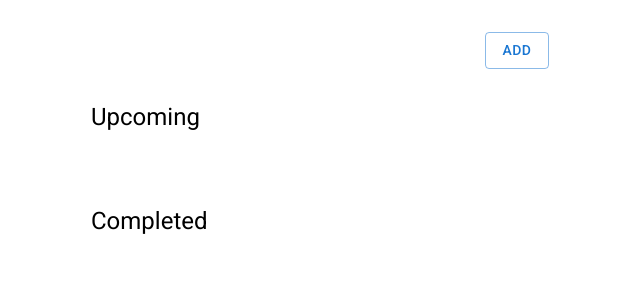
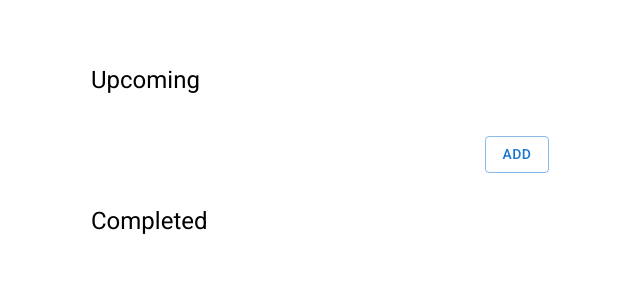
Before and after one commit to tino-junge/next-todo-app, a Next.js app: page / in a window 1280 px wide. Shown: the top 300 px of the page, without its empty margins (123-763 px from the left). Built offline with nearby package versions, Linux system fonts and the light colour scheme.

Commit message:
Fix exports, Pagelayout component

```diff
--- a/components/addTodoButton.tsx
+++ b/components/addTodoButton.tsx
@@ -8,9 +8,9 @@ import TextField from '@mui/material/TextField';
 import { ChangeEvent, useState } from 'react';
 
 import { useTodosContext } from '../context/todosContext';
-import DatePicker from './datePicker';
+import { DatePicker } from './datePicker';
 
-export default function AddTodoButton() {
+export function AddTodoButton() {
   const { addTodo } = useTodosContext();
   const [open, setOpen] = useState(false);
   const [isFormInvalid, setIsFormInvalid] = useState(false);
--- a/components/datePicker.tsx
+++ b/components/datePicker.tsx
@@ -11,7 +11,7 @@ interface DateTimePickerProps {
   setDate: React.Dispatch<React.SetStateAction<Date>>;
 }
 
-export default function DatePicker(props: DateTimePickerProps) {
+export function DatePicker(props: DateTimePickerProps) {
   return (
     <Box my={3}>
       <LocalizationProvider dateAdapter={AdapterDateFns}>
--- /dev/null
+++ b/components/pageLayout.tsx
@@ -0,0 +1,23 @@
+import { Container } from '@mui/material';
+import { Box } from '@mui/system';
+
+interface PageLayoutProps {
+  children?: React.ReactNode;
+}
+export const PageLayout = (props: PageLayoutProps) => {
+  return (
+    <Container maxWidth="lg">
+      <Box
+        sx={{
+          my: 4,
+          display: 'flex',
+          flexDirection: 'column',
+          justifyContent: 'center',
+          alignItems: 'center',
+        }}
+      >
+        {props.children}
+      </Box>
+    </Container>
+  );
+};
--- a/components/todoItem.tsx
+++ b/components/todoItem.tsx
@@ -9,14 +9,14 @@ import intlFormat from 'date-fns/intlFormat';
 import { SnackbarKey, useSnackbar } from 'notistack';
 
 import { useTodosContext } from '../context/todosContext';
-import useTimeout from '../hooks/useTimeout';
+import { useTimeout } from '../hooks/useTimeout';
 import { Todo } from '../types/todo';
 
 interface TodoItemProps {
   todo: Todo;
 }
 
-export default function TodoItem(props: TodoItemProps) {
+export function TodoItem(props: TodoItemProps) {
   const { todo } = props;
   const { completeTodo } = useTodosContext();
   const { enqueueSnackbar, closeSnackbar } = useSnackbar();
--- a/components/todoList.tsx
+++ b/components/todoList.tsx
@@ -3,14 +3,14 @@ import Container from '@mui/material/Container';
 import Typography from '@mui/material/Typography';
 
 import { Todo } from '../types/todo';
-import TodoItem from './todoItem';
+import { TodoItem } from './todoItem';
 
 interface TodoListProps {
   title: string;
   todos: Todo[];
 }
 
-export default function TodoList(props: TodoListProps) {
+export function TodoList(props: TodoListProps) {
   return (
     <Container maxWidth="md">
       <Box
@@ -20,6 +20,7 @@ export default function TodoList(props: TodoListProps) {
           flexDirection: 'column',
           justifyContent: 'center',
           alignItems: 'left',
+          minWidth: 300,
         }}
       >
         <Typography variant="h5" component="h5" gutterBottom>
--- a/hooks/useIsomorphicLayoutEffect.tsx
+++ b/hooks/useIsomorphicLayoutEffect.tsx
@@ -1,6 +1,5 @@
 // See: https://usehooks-ts.com/react-hook/use-isomorphic-layout-effect
 import { useEffect, useLayoutEffect } from 'react';
 
-const useIsomorphicLayoutEffect = typeof window !== 'undefined' ? useLayoutEffect : useEffect;
-
-export default useIsomorphicLayoutEffect;
+export const useIsomorphicLayoutEffect =
+  typeof window !== 'undefined' ? useLayoutEffect : useEffect;
--- a/hooks/useTimeout.tsx
+++ b/hooks/useTimeout.tsx
@@ -1,9 +1,9 @@
 // See: https://usehooks-ts.com/react-hook/use-timeout
 import { useEffect, useRef } from 'react';
 
-import useIsomorphicLayoutEffect from './useIsomorphicLayoutEffect';
+import { useIsomorphicLayoutEffect } from './useIsomorphicLayoutEffect';
 
-function useTimeout(callback: () => void, delay: number | null) {
+export function useTimeout(callback: () => void, delay: number | null) {
   const savedCallback = useRef(callback);
 
   // Remember the latest callback if it changes.
@@ -24,5 +24,3 @@ function useTimeout(callback: () => void, delay: number | null) {
     return () => clearTimeout(id);
   }, [delay]);
 }
-
-export default useTimeout;
--- a/pages/index.tsx
+++ b/pages/index.tsx
@@ -1,29 +1,18 @@
-import Box from '@mui/material/Box';
-import Container from '@mui/material/Container';
 import type { NextPage } from 'next';
 
-import AddTodoButton from '../components/addTodoButton';
-import TodoList from '../components/todoList';
+import { AddTodoButton } from '../components/addTodoButton';
+import { PageLayout } from '../components/pageLayout';
+import { TodoList } from '../components/todoList';
 import { useTodosContext } from '../context/todosContext';
 
 const Home: NextPage = () => {
   const { todos } = useTodosContext();
   return (
-    <Container maxWidth="lg">
-      <Box
-        sx={{
-          my: 4,
-          display: 'flex',
-          flexDirection: 'column',
-          justifyContent: 'center',
-          alignItems: 'center',
-        }}
-      >
-        <AddTodoButton />
-        <TodoList title="Upcoming" todos={todos.filter((t) => t.status === 'upcoming')} />
-        <TodoList title="Completed" todos={todos.filter((t) => t.status === 'completed')} />
-      </Box>
-    </Container>
+    <PageLayout>
+      <TodoList title="Upcoming" todos={todos.filter((t) => t.status === 'upcoming')} />
+      <AddTodoButton />
+      <TodoList title="Completed" todos={todos.filter((t) => t.status === 'completed')} />
+    </PageLayout>
   );
 };
 
```
